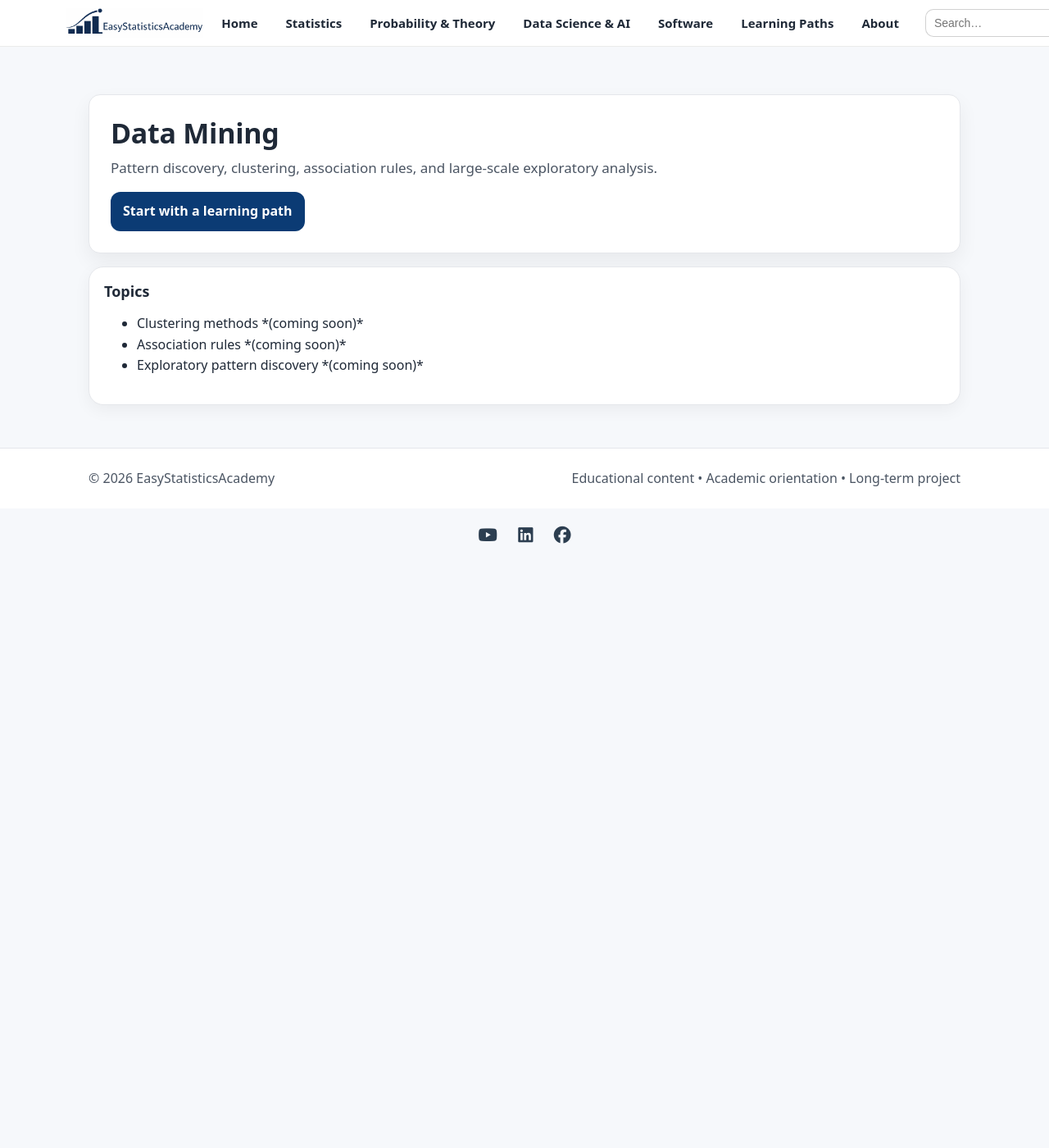
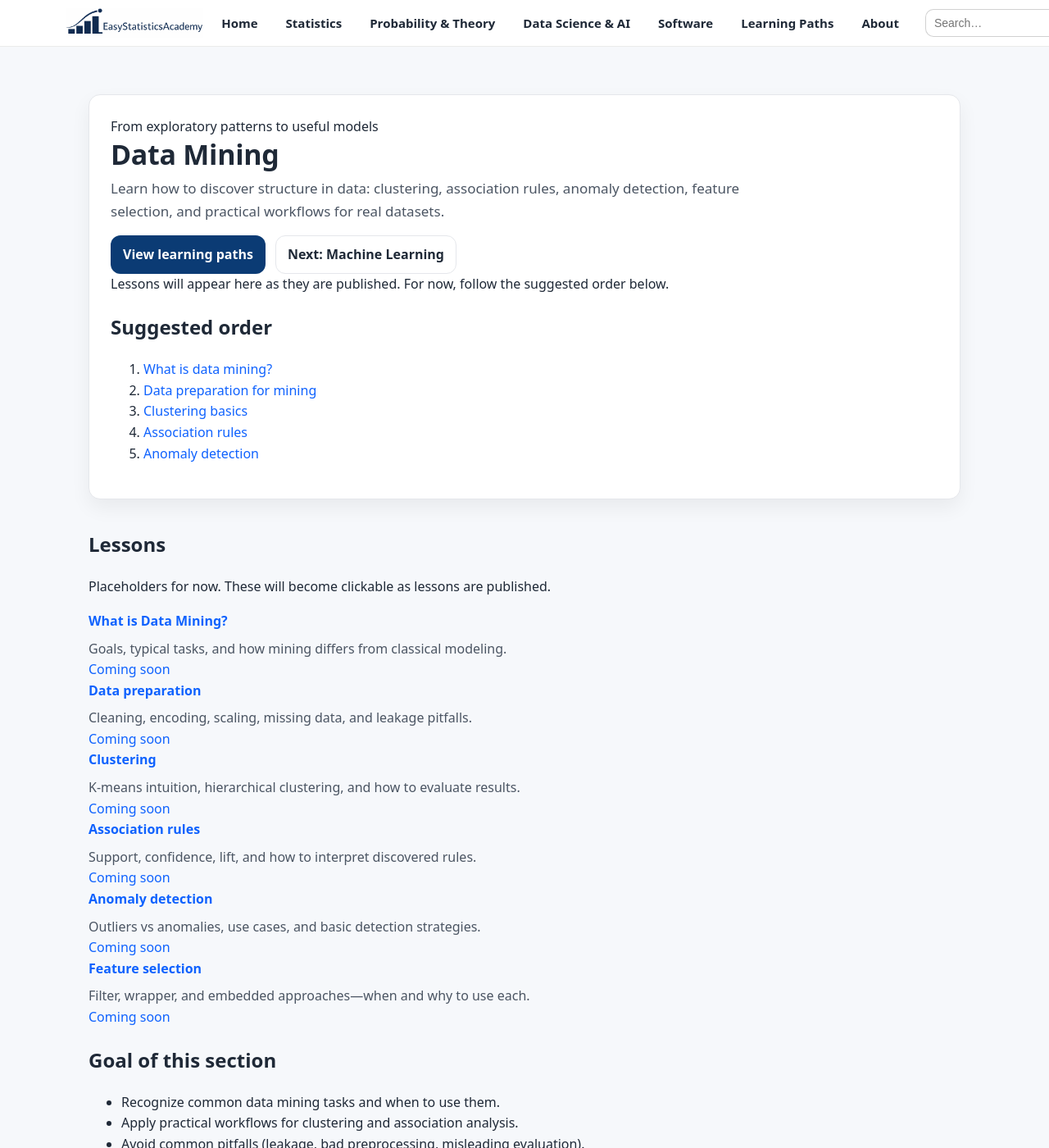
Before and after one commit to ammar-homaida-statistics/easystatisticsacademy, a Jekyll site: the page built from data-mining/index.md, in a window 1280 px wide and 1400 px high. Shown: the whole window at 82% size. Built offline with Jekyll 4.4.1, drawn with Linux system fonts in a browser that asks for light colours; some of the changed text lies outside the part shown.

Commit message:
Update index.md

```diff
--- a/data-mining/index.md
+++ b/data-mining/index.md
@@ -7,20 +7,90 @@ permalink: /data-mining/
 
 <section class="hero">
   <div class="hero-card">
+    <div class="kicker">From exploratory patterns to useful models</div>
     <h1>Data Mining</h1>
     <p>
-      Pattern discovery, clustering, association rules,
-      and large-scale exploratory analysis.
+      Learn how to discover structure in data: clustering, association rules, anomaly detection,
+      feature selection, and practical workflows for real datasets.
     </p>
-    <a class="btn" href="/learning-paths/">Start with a learning path</a>
+
+    <div class="hero-actions">
+      <a class="btn" href="/learning-paths/">View learning paths</a>
+      <a class="btn btn-outline" href="/machine-learning/">Next: Machine Learning</a>
+    </div>
+
+    <div class="hero-note">
+      Lessons will appear here as they are published. For now, follow the suggested order below.
+    </div>
+
+    <div class="hero-suggested">
+      <h2>Suggested order</h2>
+      <ol>
+        <li><a href="/data-mining/#dm-intro">What is data mining?</a></li>
+        <li><a href="/data-mining/#dm-prep">Data preparation for mining</a></li>
+        <li><a href="/data-mining/#dm-cluster">Clustering basics</a></li>
+        <li><a href="/data-mining/#dm-assoc">Association rules</a></li>
+        <li><a href="/data-mining/#dm-anomaly">Anomaly detection</a></li>
+      </ol>
+    </div>
   </div>
 </section>
 
-<section class="card">
-  <h2>Topics</h2>
+<section class="section-block">
+  <h2>Lessons</h2>
+  <p class="muted">
+    Placeholders for now. These will become clickable as lessons are published.
+  </p>
+
+  <div class="lesson-grid">
+    <a class="lesson-card" href="#" aria-disabled="true">
+      <h3 id="dm-intro">What is Data Mining?</h3>
+      <p>Goals, typical tasks, and how mining differs from classical modeling.</p>
+      <div class="lesson-meta">Coming soon</div>
+    </a>
+
+    <a class="lesson-card" href="#" aria-disabled="true">
+      <h3 id="dm-prep">Data preparation</h3>
+      <p>Cleaning, encoding, scaling, missing data, and leakage pitfalls.</p>
+      <div class="lesson-meta">Coming soon</div>
+    </a>
+
+    <a class="lesson-card" href="#" aria-disabled="true">
+      <h3 id="dm-cluster">Clustering</h3>
+      <p>K-means intuition, hierarchical clustering, and how to evaluate results.</p>
+      <div class="lesson-meta">Coming soon</div>
+    </a>
+
+    <a class="lesson-card" href="#" aria-disabled="true">
+      <h3 id="dm-assoc">Association rules</h3>
+      <p>Support, confidence, lift, and how to interpret discovered rules.</p>
+      <div class="lesson-meta">Coming soon</div>
+    </a>
+
+    <a class="lesson-card" href="#" aria-disabled="true">
+      <h3 id="dm-anomaly">Anomaly detection</h3>
+      <p>Outliers vs anomalies, use cases, and basic detection strategies.</p>
+      <div class="lesson-meta">Coming soon</div>
+    </a>
+
+    <a class="lesson-card" href="#" aria-disabled="true">
+      <h3>Feature selection</h3>
+      <p>Filter, wrapper, and embedded approaches—when and why to use each.</p>
+      <div class="lesson-meta">Coming soon</div>
+    </a>
+  </div>
+</section>
+
+<section class="section-block">
+  <h2>Goal of this section</h2>
   <ul>
-    <li>Clustering methods *(coming soon)*</li>
-    <li>Association rules *(coming soon)*</li>
-    <li>Exploratory pattern discovery *(coming soon)*</li>
+    <li>Recognize common data mining tasks and when to use them.</li>
+    <li>Apply practical workflows for clustering and association analysis.</li>
+    <li>Avoid common pitfalls (leakage, bad preprocessing, misleading evaluation).</li>
+    <li>Prepare clean inputs for machine learning pipelines.</li>
   </ul>
+
+  <p class="muted" style="margin-top:10px;">
+    Next step: Continue to <a href="/machine-learning/">Machine Learning</a>.
+  </p>
 </section>
```
